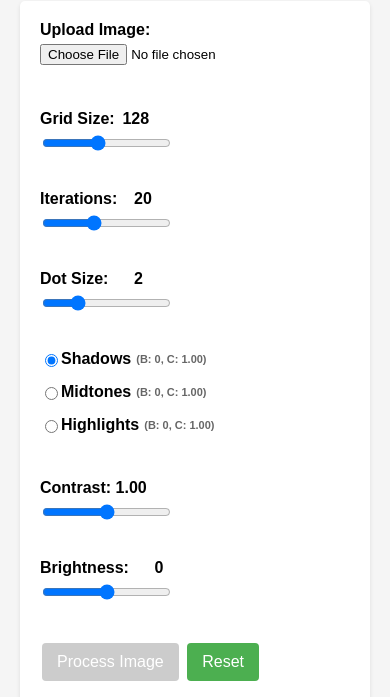
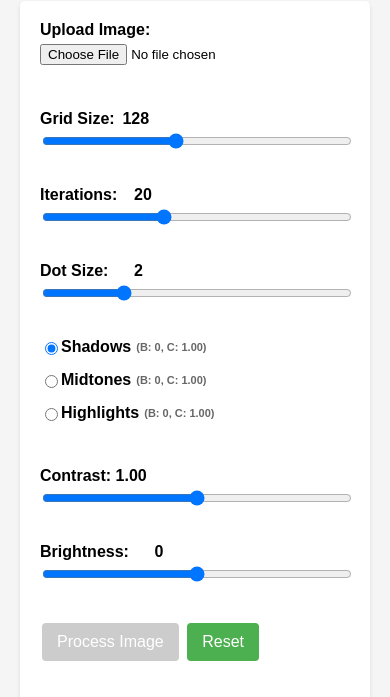
Before and after one commit to y-a-v-a/struyckenator, a website: page public/index2.html in a window 390 px wide. Shown: the part 136-833 px from the top of the page. Drawn offline with Linux system fonts and the light colour scheme.

Commit message:
additional tweaks

```diff
--- a/public/index2.html
+++ b/public/index2.html
@@ -123,6 +123,15 @@
             margin-left: 10px;
             color: #ff6600;
             display: none;
+        }
+        input[type="range"] {
+            width: 75%;
+            display: block;
+        }
+        @media (max-width: 700px) {
+            input[type="range"] {
+                width: 100%;
+            }
         }
         .tonal-range {
             display: flex;
@@ -446,9 +455,11 @@
             // Apply brightness
             let adjusted = value + adjustments.brightness;
 
-            // Apply contrast
-            const factor = (259 * (adjustments.contrast * 255 + 255)) / (255 * (259 - adjustments.contrast * 255));
-            adjusted = factor * (adjusted - 128) + 128;
+            // Apply contrast - linear formula where:
+            // 0.0 = flat gray (no contrast)
+            // 1.0 = normal contrast (no change)
+            // 2.0 = maximum contrast
+            adjusted = (adjusted - 128) * adjustments.contrast + 128;
 
             return adjusted;
         }
```
